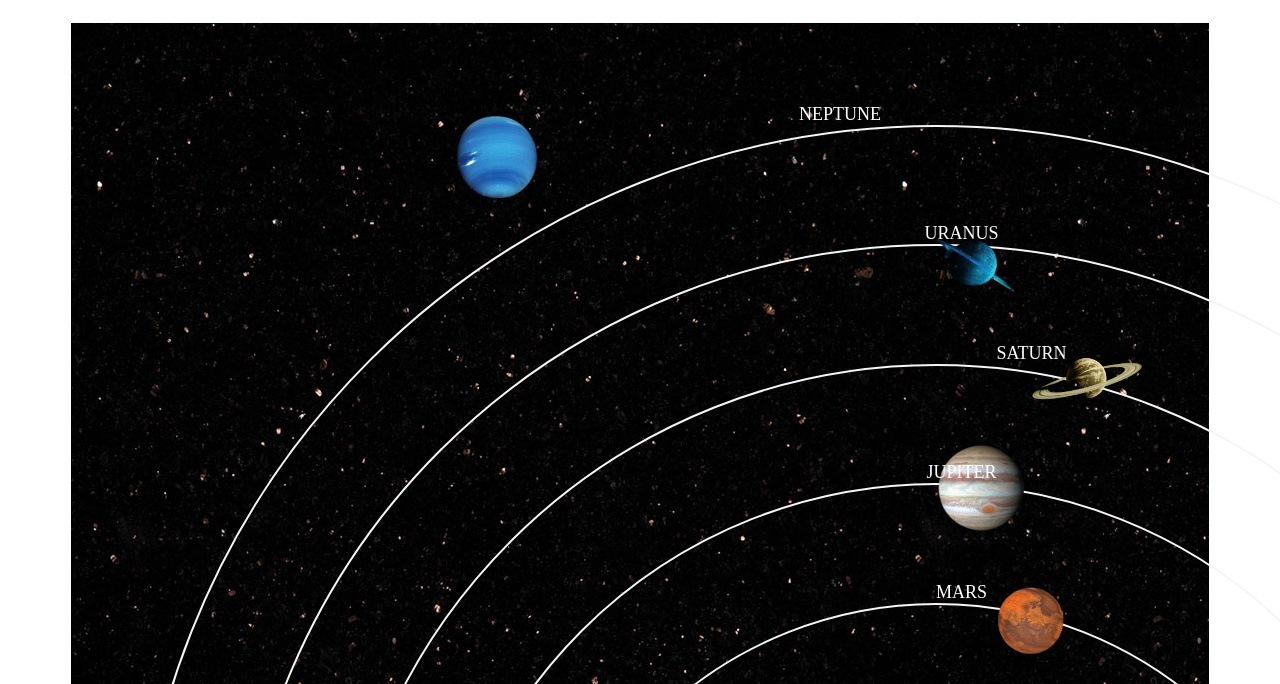
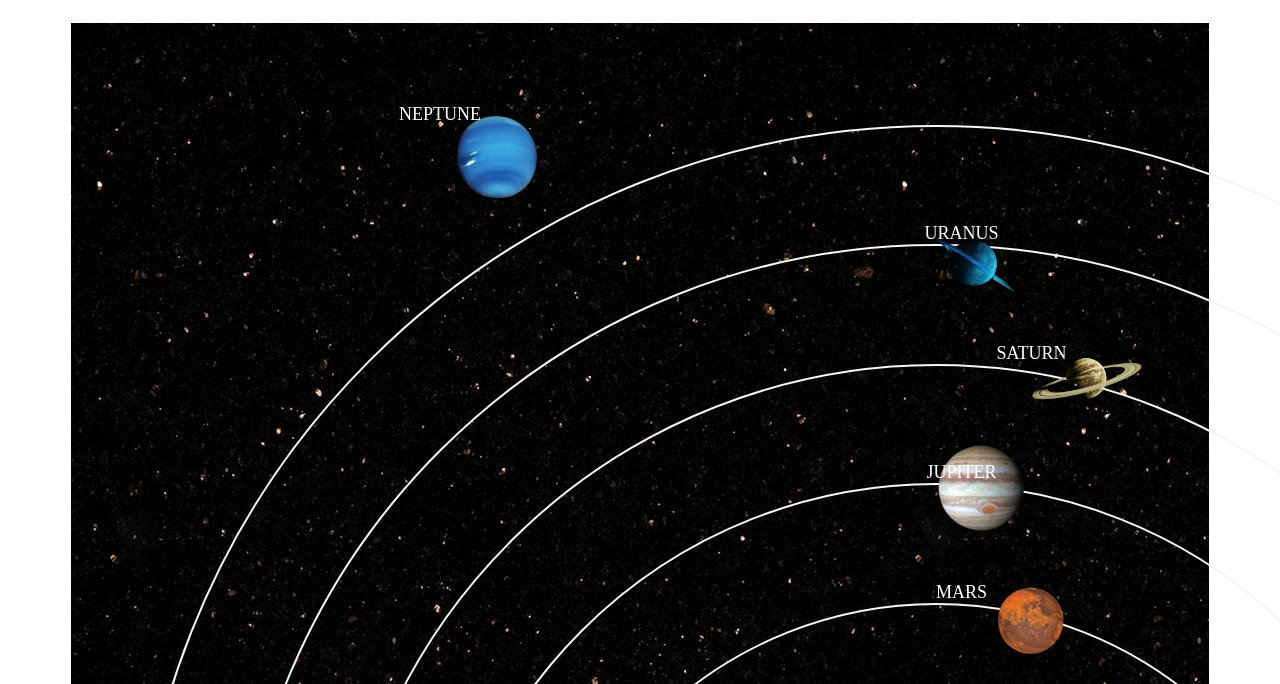
Before and after one commit to Teja5665/Solar-planets, a plain HTML site: page index.html in a window 1280 px wide. Shown: the part 61-745 px from the top of the page. Drawn offline with Linux system fonts and the light colour scheme.

Commit message:
Update index.html

```diff
--- a/index.html
+++ b/index.html
@@ -11,7 +11,7 @@
         <h1>Solar System</h1>
         <div id="galaxy">
             <img src="neptune-removebg-preview.png" width="110px" style="margin: -110px; margin-left: -400px;">
-                <figcaption style="color: white;font-size: large;margin-left: 400px;">NEPTUNE</figcaption>
+                <figcaption style="color: white;font-size: large;margin-right: 400px;">NEPTUNE</figcaption>
                 <div class="neptune">
                     <img src="uranus-removebg-preview.png" width="100px" style="margin: -80px; margin-left: 10px;">
                         <figcaption style="color: white;font-size: large;margin-left: 50px;">URANUS</figcaption>
```
